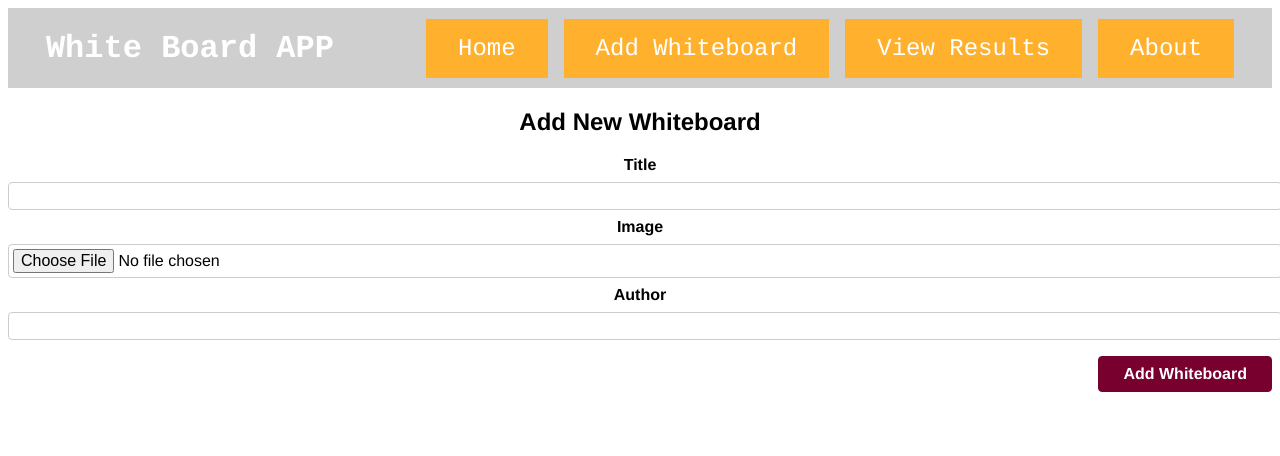
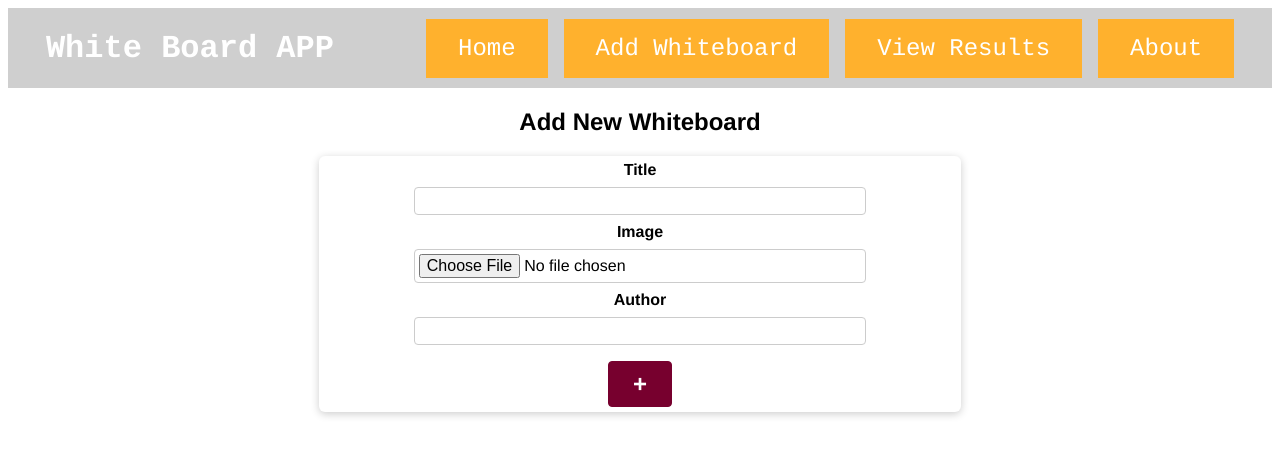
Before and after one commit to koolkat254/WhiteBoardApp, a React (Create React App) app: page /#/new-WhiteBoard in a window 1280 px wide. Shown: the top 456 px of the page. Built offline with nearby package versions, Linux system fonts and the light colour scheme.

Commit message:
NewWhiteboard
NewWhiteboard

```diff
--- a/package.json
+++ b/package.json
@@ -2,7 +2,6 @@
   "name": "whiteboardapp",
   "version": "0.1.0",
   "private": true,
-  "homepage": "https://koolkat254.github.io/WhiteBoardApp/",
   "dependencies": {
     "@testing-library/jest-dom": "^5.16.3",
     "@testing-library/react": "^12.1.4",
--- a/src/components/NewWhiteboardForm.js
+++ b/src/components/NewWhiteboardForm.js
@@ -30,6 +30,7 @@ function NewWhiteboardForm(props) {
   return (
     <Card>
       <form className={classes.form} onSubmit={submitHandler}>
+      <div className={classes.border}>
         <div className={classes.control}>
           <label htmlFor='title'>Title</label>
           <input type='text' required id='title' ref={titleInputRef}/>
@@ -43,7 +44,8 @@ function NewWhiteboardForm(props) {
           <input type='text' required id='author' ref={authorInputRef}/>
         </div>
         <div className={classes.actions}>
-          <button>Add Whiteboard</button>
+          <button>+</button>
+        </div>
         </div>
 
       </form>
--- a/src/components/NewWhiteboardForm.module.css
+++ b/src/components/NewWhiteboardForm.module.css
@@ -1,4 +1,18 @@
+.border{
+  margin: 1rem 0;
+  margin-left: auto;
+  margin-right: auto;
+  background-color: white;
+  border-radius: 6px;
+  box-shadow: 0 2px 8px rgba(0, 0, 0, 0.2);
+  display: block;
+  align-items: center;
+  justify-content: center;
+  padding: 5px;
+  align-items: center;
+  width: 50%;
 
+}
 .control {
   margin-bottom: 0.5rem;
 }
@@ -16,16 +30,22 @@
   border-radius: 4px;
   border: 1px solid #ccc;
   padding: 0.25rem;
-  width: 100%;
+  width: 70%;
+  margin-left: auto;
+  margin-right: auto;
+
+
 }
 
 .actions {
   margin-top: 1rem;
-  text-align: right;
+  margin-left: auto;
+  margin-right: auto;
 }
 
 .actions button {
   font: inherit;
+  font-size: 1.5rem;
   cursor: pointer;
   background-color: #77002e;
   color: white;
--- a/src/components/WhiteboardItem.module.css
+++ b/src/components/WhiteboardItem.module.css
@@ -7,7 +7,7 @@
     display: flex;
     align-items: center;
     justify-content: center;
-    padding: 20px;
+    padding: 5px;
   }
 
   .image {
@@ -25,8 +25,10 @@
 
   .content {
     text-align: center;
-    padding: 1rem;
+    padding: 0;
   }
+
+
 
   .content h3 {
     font-size: 1.25rem;
@@ -34,7 +36,7 @@
   }
 
   .actions {
-    padding: 1.5rem;
+    padding: 0px;
     text-align: center;
   }
 
```
Also changed, not shown: 1 other file (tests, documents, lock files or other folders).
